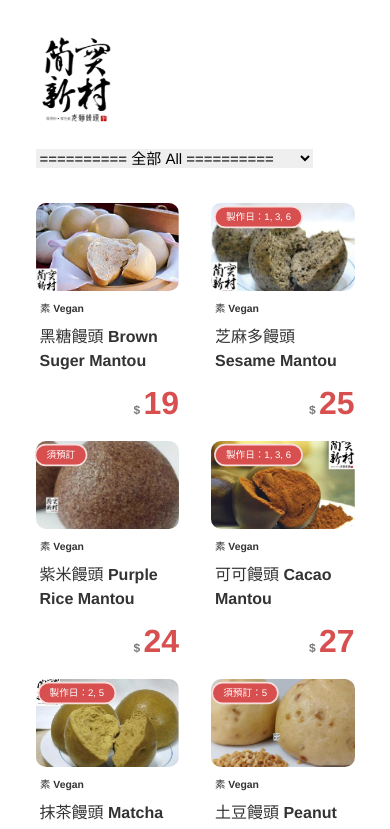
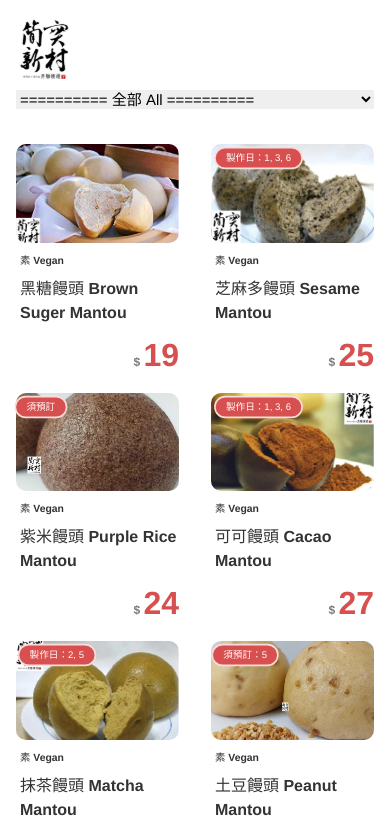
Before and after one commit to xbearwilson/simplicity, a React (Vite) app: page / in a window 390 px wide. Shown: the top 829 px of the page. Built offline with nearby package versions, Linux system fonts and the light colour scheme.

Commit message:
[20250729][add point action+css

```diff
--- a/src/App.css
+++ b/src/App.css
@@ -79,11 +79,12 @@
 	z-index: 999;
 	background: rgba(255, 255, 255, 0.8);
 	backdrop-filter: blur(10px);
-	transition: background-color 0.5s;
+	transition: background-color 0.4s;
 
 	.logo {
 		width: 5rem;
 		margin: 1rem 0 0 0;
+		cursor: pointer;
 	}
 }
 
@@ -126,11 +127,22 @@
 		width: 3rem;
 		opacity: 0.3;
 		filter: grayscale(1);
+		cursor: pointer;
 	}
 }
 
 .foot > div {
 	margin: 0.3rem;
+}
+
+.point {
+	cursor: pointer;
+	font-weight: bolder;
+	color: var(--first-color);
+	text-decoration: underline;
+	&:hover {
+		text-decoration: none;
+	}
 }
 
 .scroll-top {
@@ -251,8 +263,23 @@
 }
 
 @media screen and (max-width: 400px) {
-	.topSelect select {
-		margin-top: 1rem;
+	.top {
+		width: 100%;
+		flex-direction: column;
+		align-items: flex-start;
+		.logo {
+			width: 3.5rem;
+			margin: 0;
+		}
+	}
+	.topSelect {
+		width: 100%;
+		select {
+			margin-top: 0.5rem;
+			width: 100%;
+		}
+	}
+	.main {
 		width: 100%;
 	}
 	.foot {
--- a/src/App.jsx
+++ b/src/App.jsx
@@ -114,13 +114,14 @@ export default function Simplicity() {
 					ref={topRef}
 					className='top'
 				>
-					<a href='#'>
+					{/* <a href='#'> */}
 					<img
+						onClick={scrollToTop}
 						className='logo'
 						src='./logo.svg'
-							alt=''
+						alt='簡實新村|新店村 Simplicity & Honesty New Village Mantou Menu'
 					/>
-					</a>
+					{/* </a> */}
 					{/* <h3>{selected}</h3> */}
 					<div className='topSelect'>
 						<select
@@ -166,13 +167,16 @@ export default function Simplicity() {
 				</div>
 
 				<div className='foot'>
-					<div className='foot_logo'>
-						<a href='#'>
+					<div
+						className='foot_logo'
+						onClick={scrollToTop}
+					>
+						{/* <a href='#'> */}
 						<img
 							src='./logo.svg'
-								alt=''
+							alt='簡實新村|新店村 Simplicity & Honesty New Village Mantou Menu'
 						/>
-						</a>
+						{/* </a> */}
 					</div>
 					<div>
 						<div>營業時間：Business Hours:</div>
@@ -185,14 +189,56 @@ export default function Simplicity() {
 					</div>
 					<div>
 						<div>地址：Address:</div>
-						<div>新北市新店區大豐路61號</div>
-						<div>No 61, Dafeng Rd, Xindian Dist, New Taipei City</div>
+						<div
+							className='point'
+							onClick={(e) => {
+								e.preventDefault();
+								window.location.href = 'https://tinyurl.com/22ap3wxv';
+								// window.open('https://tinyurl.com/22ap3wxv', '_blank');
+							}}
+						>
+							新北市新店區大豐路61號
+						</div>
+						<div
+							className='point'
+							onClick={(e) => {
+								e.preventDefault();
+								window.location.href = 'https://tinyurl.com/22ap3wxv';
+								// window.open('https://tinyurl.com/22ap3wxv', '_blank');
+							}}
+						>
+							No 61, Dafeng Rd, Xindian Dist, New Taipei City
+						</div>
 					</div>
 					<div>
 						<div>訂購專線：TEL:</div>
-						<div>0963-593-096</div>
-						<div>(02) 2918-9345</div>
-						<div>(02) 2918-9148</div>
+						<div
+							className='point'
+							onClick={(e) => {
+								e.preventDefault();
+								window.location.href = 'tel:0963593096';
+							}}
+						>
+							0963-593-096
+						</div>
+						<div
+							className='point'
+							onClick={(e) => {
+								e.preventDefault();
+								window.location.href = 'tel:0229189345';
+							}}
+						>
+							(02) 2918-9345
+						</div>
+						<div
+							className='point'
+							onClick={(e) => {
+								e.preventDefault();
+								window.location.href = 'tel:0229189148';
+							}}
+						>
+							(02) 2918-9148
+						</div>
 					</div>
 				</div>
 				<button
--- a/src/index.css
+++ b/src/index.css
@@ -26,6 +26,10 @@
 	-webkit-font-smoothing: antialiased;
 	-moz-osx-font-smoothing: grayscale;
 	-webkit-text-size-adjust: 100%;
+}
+
+::-webkit-scrollbar {
+	display: none;
 }
 
 @media screen and (min-width: 968px) {
```
Lines whose indentation alone changed are shown as unchanged.
